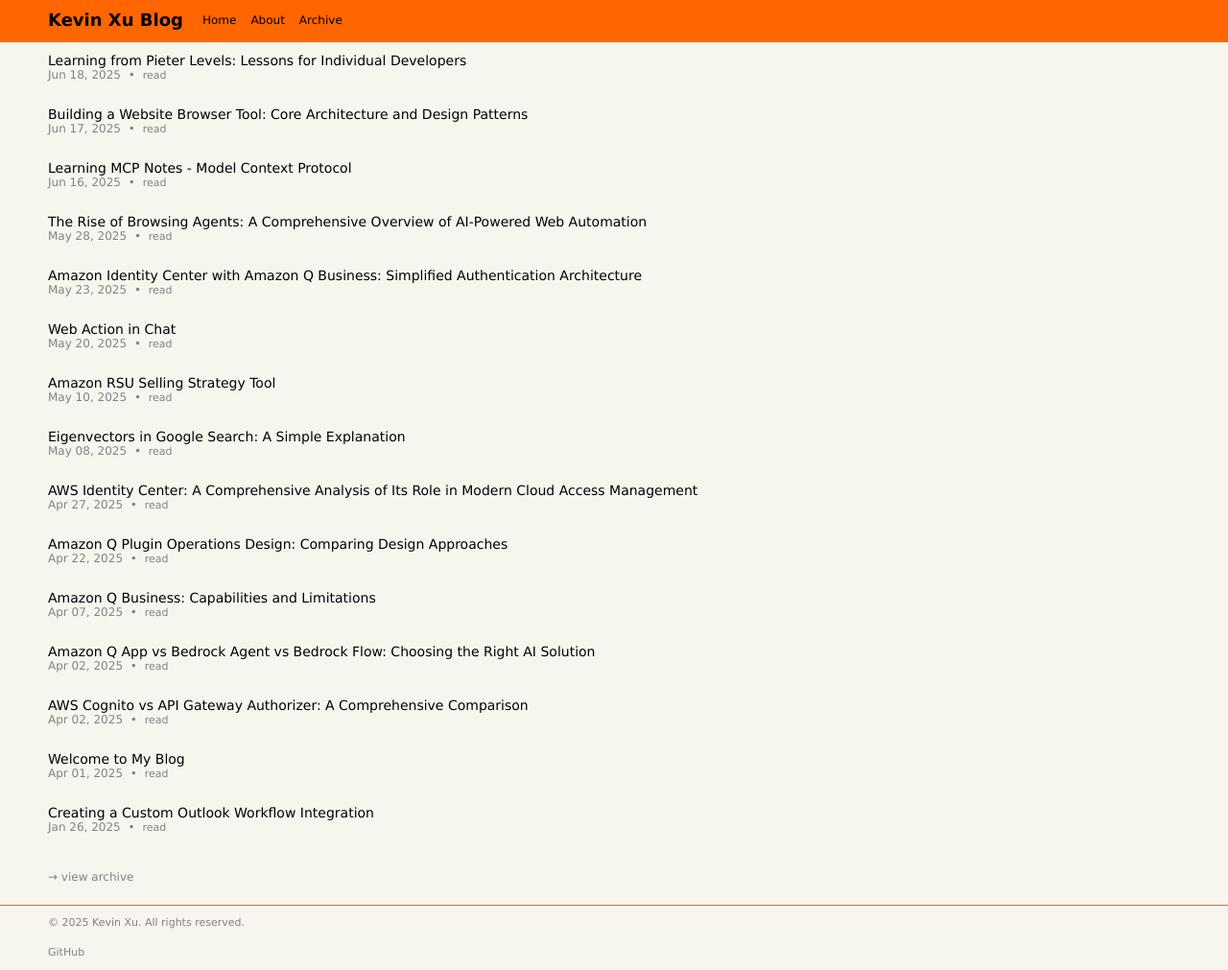
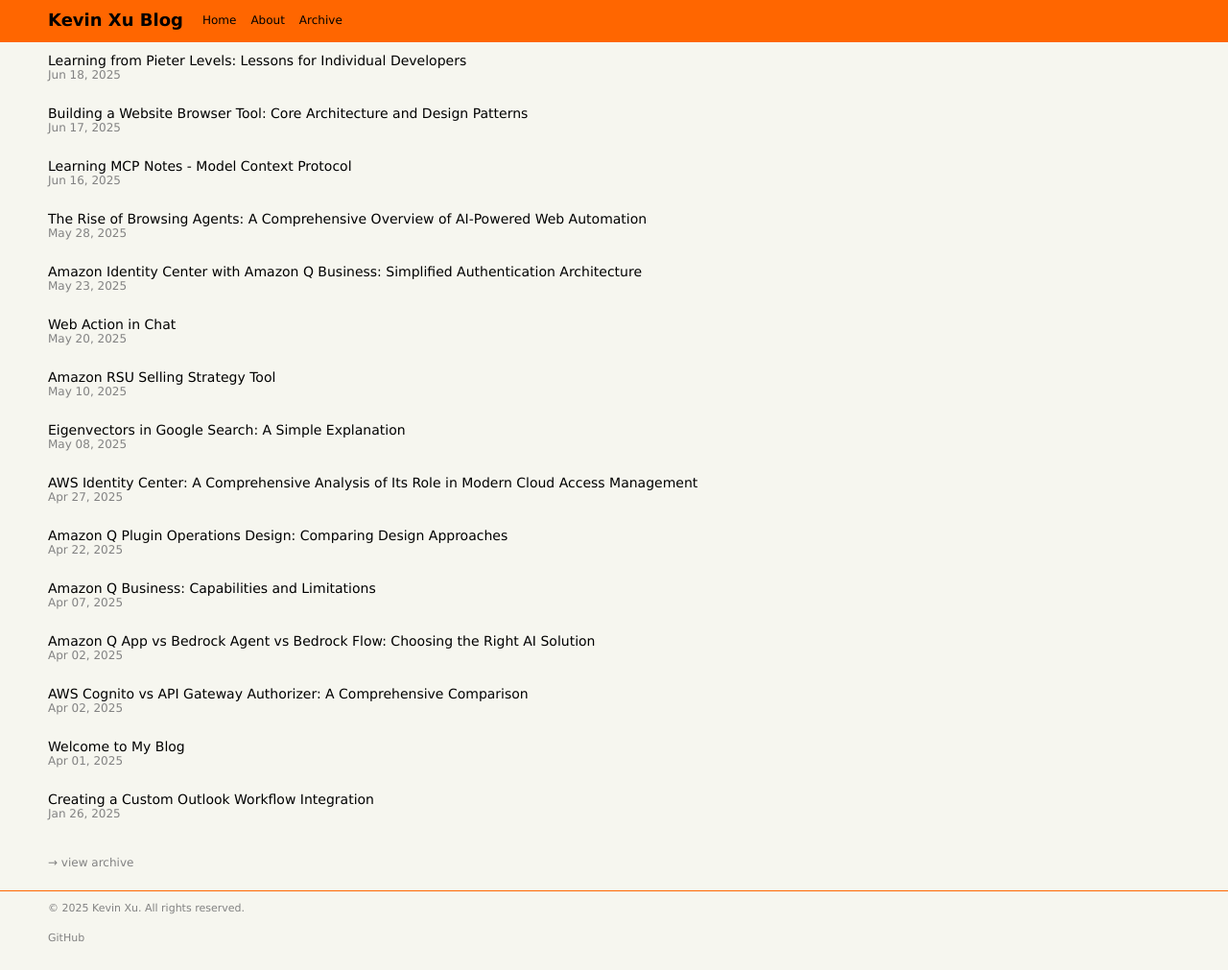
Before and after one commit to JKevinXu/github-blog, a Jekyll site: the page built from index.md, in a window 1280 px wide. Shown: the whole page at 96% size. Built offline with Jekyll 4.4.1, drawn with Linux system fonts in a browser that asks for light colours.

Commit message:
Remove unnecessary read more link from post meta section for cleaner blog layout.

```diff
--- a/index.md
+++ b/index.md
@@ -11,8 +11,6 @@
     </h3>
     <div class="post-meta">
       <span class="post-date">{{ post.date | date: "%b %d, %Y" }}</span>
-      <span class="separator">•</span>
-      <a href="{{ post.url | relative_url }}" class="read-more">read</a>
     </div>
   </div>
 {% endfor %}
```
